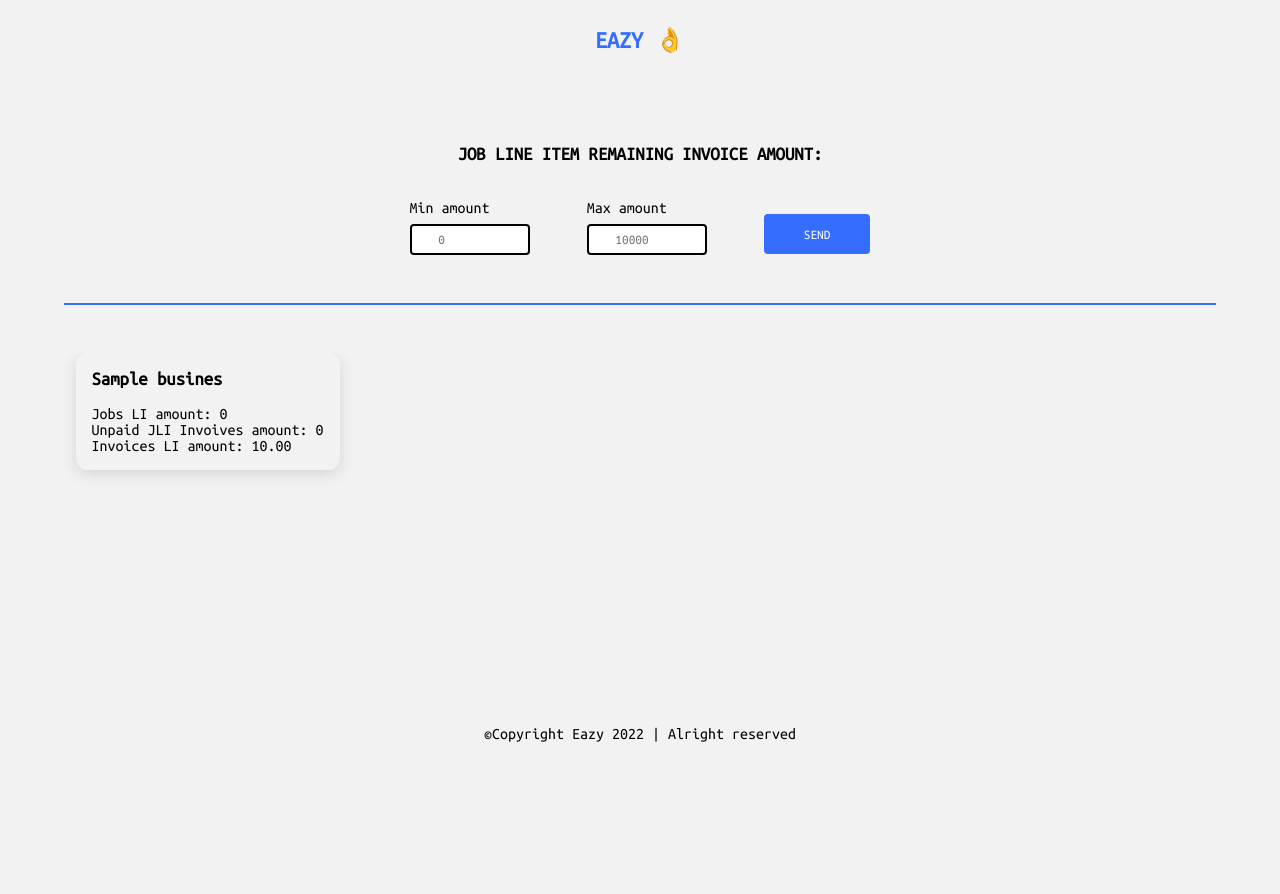
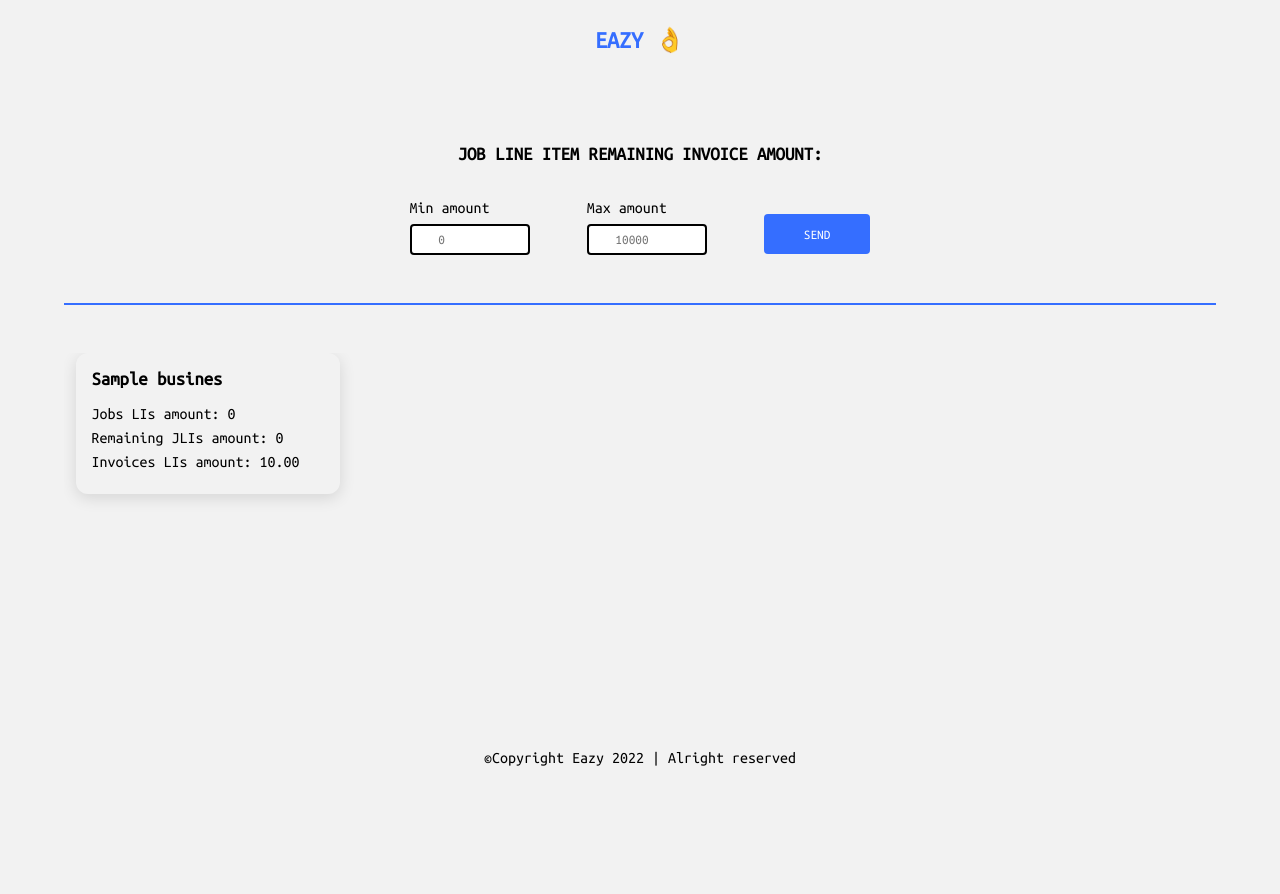
Before and after one commit to dabagirevalens/django-reporting, a Django app: page /dashboard/ in a window 1280 px wide. Before the commit the page ends 870 px from the top, so only its background shows below. Run offline with Django 4.2, Linux system fonts and the light colour scheme; tables that the repository leaves empty hold one stand-in row (Sample ...); data that the repository does not hold is empty.

```diff
--- a/reporting/templates/dashboard.html
+++ b/reporting/templates/dashboard.html
@@ -43,15 +43,15 @@
     <div class="card">
       <h3>{{business.name}}</h3>
       <span class="head">
-        <span class="title">Jobs LI amount:</span>
+        <span class="title">Jobs LIs amount:</span>
         {{business.total_job_line_item_amount}}</span
       >
       <span class="head"
-        ><span class="title">Unpaid JLI Invoives amount:</span>
+        ><span class="title">Remaining JLIs amount:</span>
         {{business.total_job_line_item_upaid_invoice_amount}}</span
       >
       <span class="head"
-        ><span class="title">Invoices LI amount:</span>
+        ><span class="title">Invoices LIs amount:</span>
         {{business.total_invoice_line_item_amount}}</span
       >
       {% if business.invoices.count > 0 %}
--- a/templates/main.html
+++ b/templates/main.html
@@ -154,7 +154,8 @@
       }
 
       .head{
-        display: block
+        display: block;
+        margin-bottom: .5em
       }
 
       h6{
```
Also changed, not shown: other parts of templates/main.html (+1 -1 lines).
